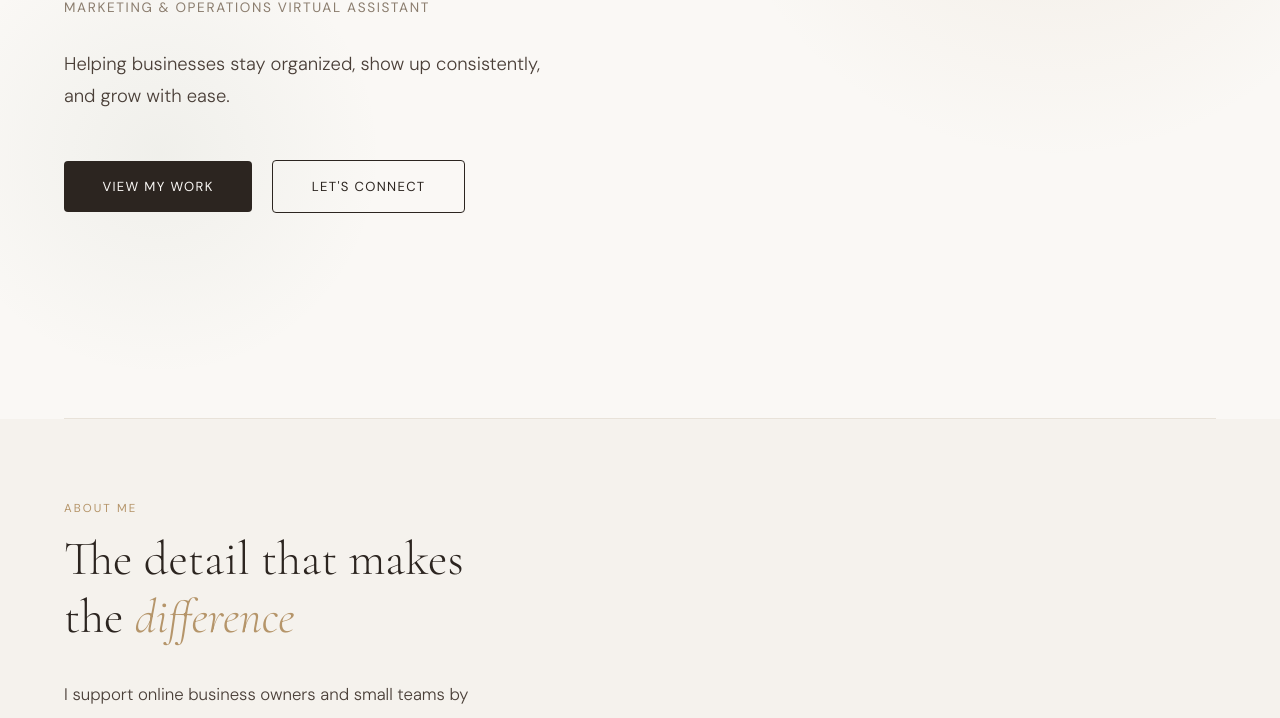
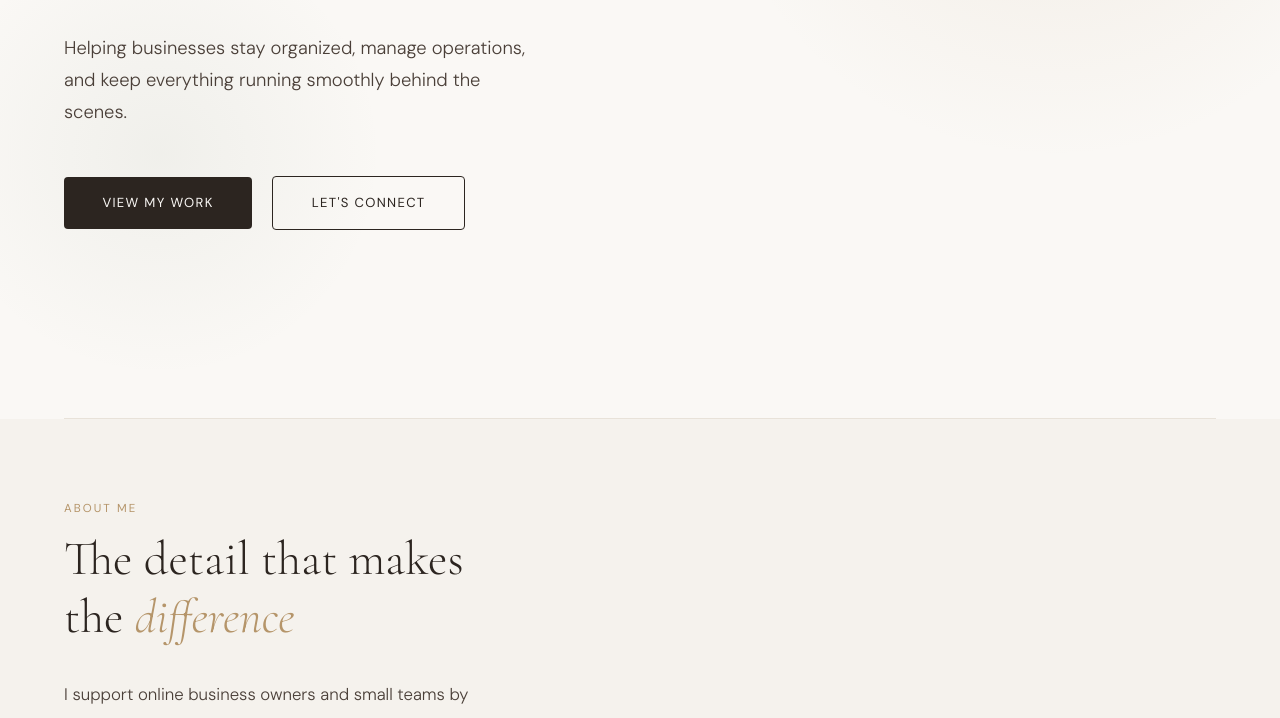
Before and after one commit to Winnie-png/winnie_va_portfolio, a plain HTML site: page index.html in a window 1280 px wide. Shown: the part 382-1100 px from the top of the page. Drawn offline with nearby package versions, Linux system fonts and the light colour scheme.

Commit message:
Update hero section title and tagline

```diff
--- a/index.html
+++ b/index.html
@@ -608,8 +608,8 @@
   <div class="hero-inner">
     <span class="hero-eyebrow">Available for new clients</span>
     <h1>Winnie <em>Mango</em></h1>
-    <div class="hero-title">Marketing & Operations Virtual Assistant</div>
-    <p class="hero-tagline">Helping businesses stay organized, show up consistently, and grow with ease.</p>
+    <div class="hero-title">Operations & Admin Virtual Assistant</div>
+    <p class="hero-tagline">Helping businesses stay organized, manage operations, and keep everything running smoothly behind the scenes.</p>
     <div class="hero-btns">
       <a href="#portfolio" class="btn">View My Work</a>
       <a href="#contact" class="btn btn-outline">Let's Connect</a>
```
